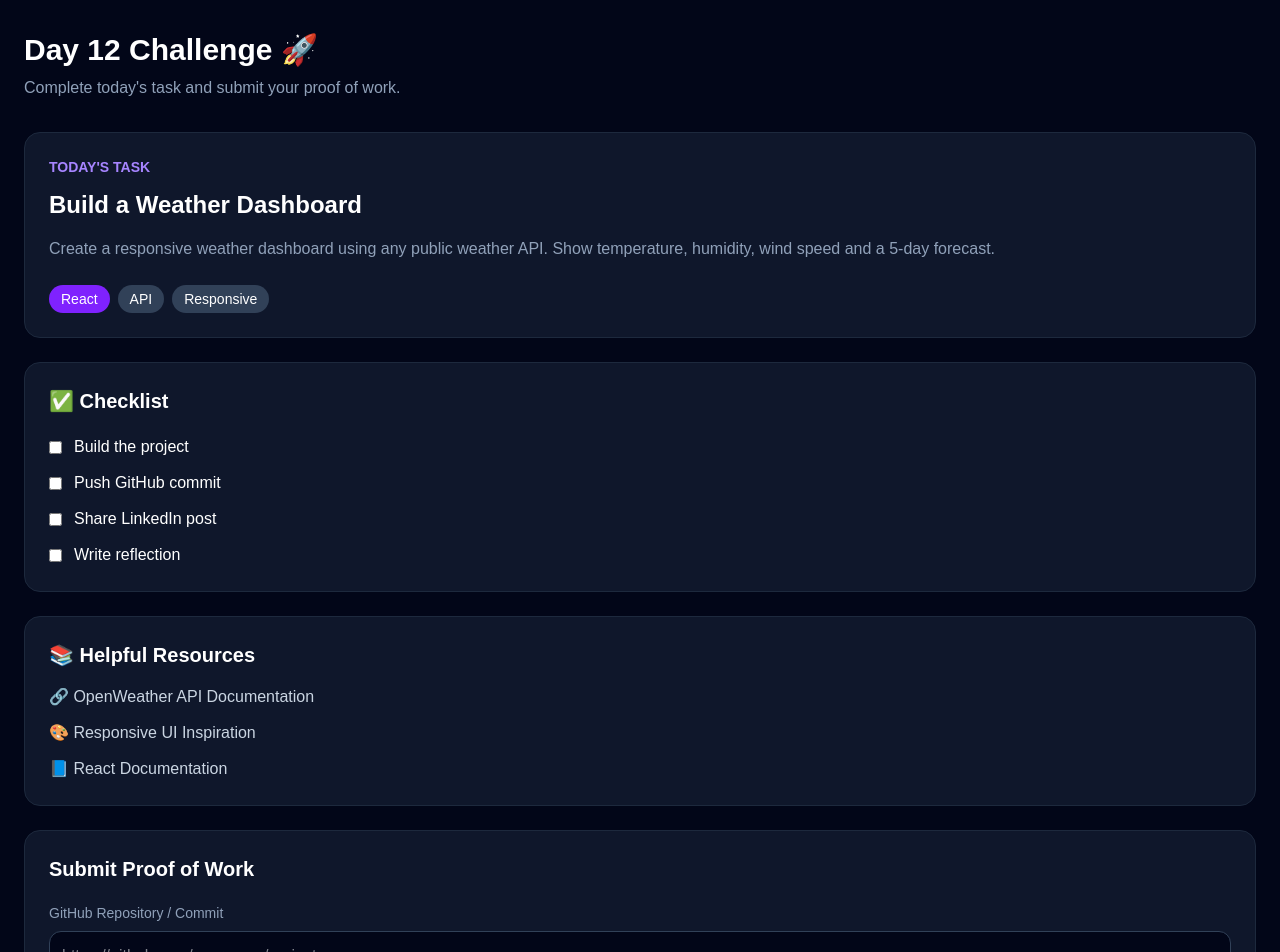
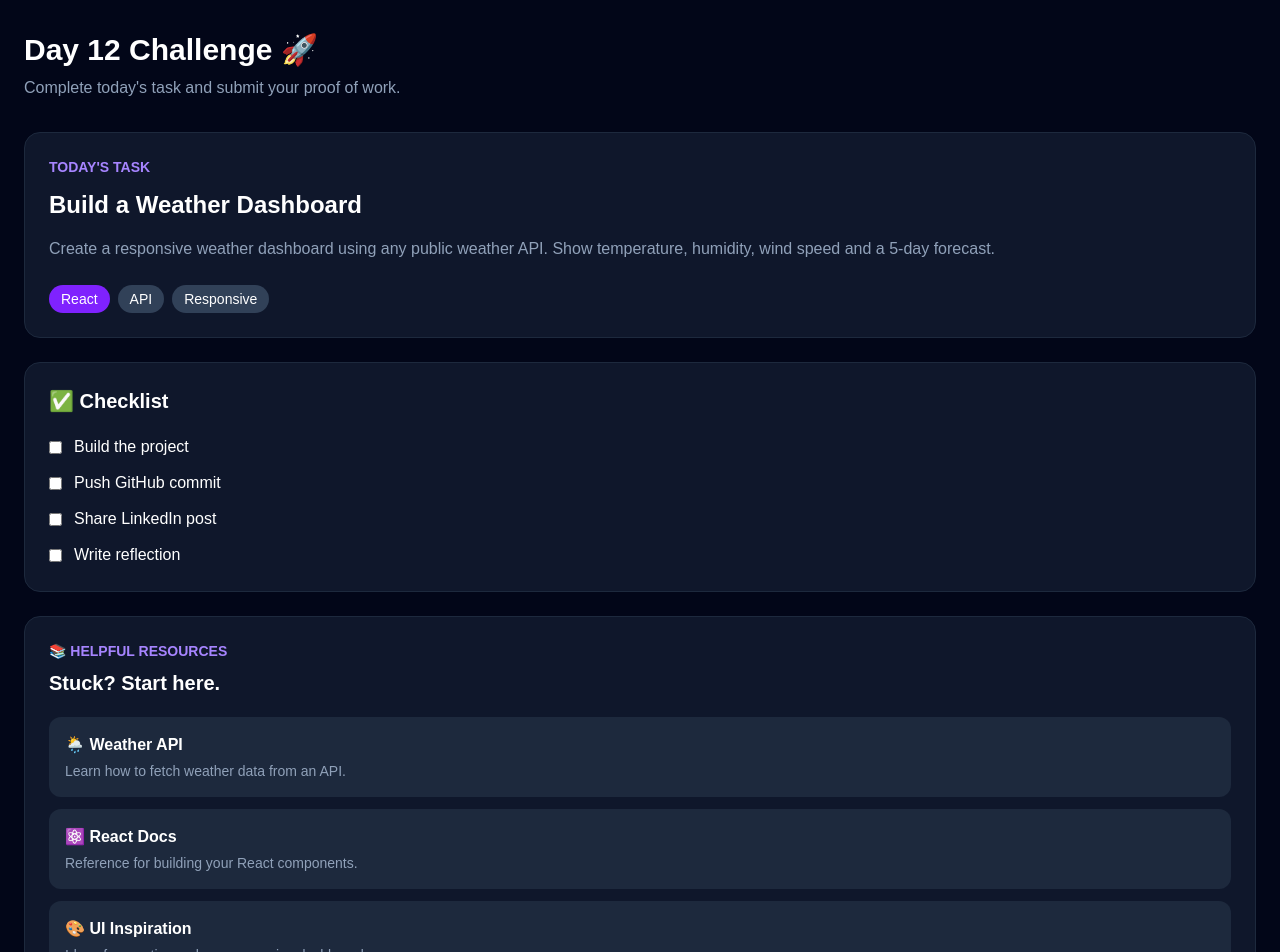
Before and after one commit to naveen-986/abtalks-redesign, a Next.js app: page /day/12 in a window 1280 px wide. Shown: the top 952 px of the page. Built offline with nearby package versions, Linux system fonts and the light colour scheme.

Commit message:
Polish challenge day page

```diff
--- a/app/day/12/page.tsx
+++ b/app/day/12/page.tsx
@@ -70,18 +70,40 @@ export default function ChallengeDay() {
         </div>
       </div>
 
-      {/* Resources */}
+{/* Helpful Resources */}
 <div className="mt-6 rounded-2xl border border-slate-800 bg-slate-900 p-6">
-  <h2 className="text-xl font-bold">
-    📚 Helpful Resources
+  <p className="text-sm font-semibold text-violet-400">
+    📚 HELPFUL RESOURCES
+  </p>
+
+  <h2 className="mt-2 text-xl font-bold">
+    Stuck? Start here.
   </h2>
 
-  <ul className="mt-4 space-y-3 text-slate-300">
-    <li>🔗 OpenWeather API Documentation</li>
-    <li>🎨 Responsive UI Inspiration</li>
-    <li>📘 React Documentation</li>
-  </ul>
+  <div className="mt-5 space-y-3">
+    <div className="rounded-xl bg-slate-800 p-4">
+      <p className="font-semibold">🌦️ Weather API</p>
+      <p className="mt-1 text-sm text-slate-400">
+        Learn how to fetch weather data from an API.
+      </p>
+    </div>
+
+    <div className="rounded-xl bg-slate-800 p-4">
+      <p className="font-semibold">⚛️ React Docs</p>
+      <p className="mt-1 text-sm text-slate-400">
+        Reference for building your React components.
+      </p>
+    </div>
+
+    <div className="rounded-xl bg-slate-800 p-4">
+      <p className="font-semibold">🎨 UI Inspiration</p>
+      <p className="mt-1 text-sm text-slate-400">
+        Ideas for creating a clean responsive dashboard.
+      </p>
+    </div>
+  </div>
 </div>
+
 
       {/* Submission */}
       <div className="mt-6 rounded-2xl border border-slate-800 bg-slate-900 p-6">
```
